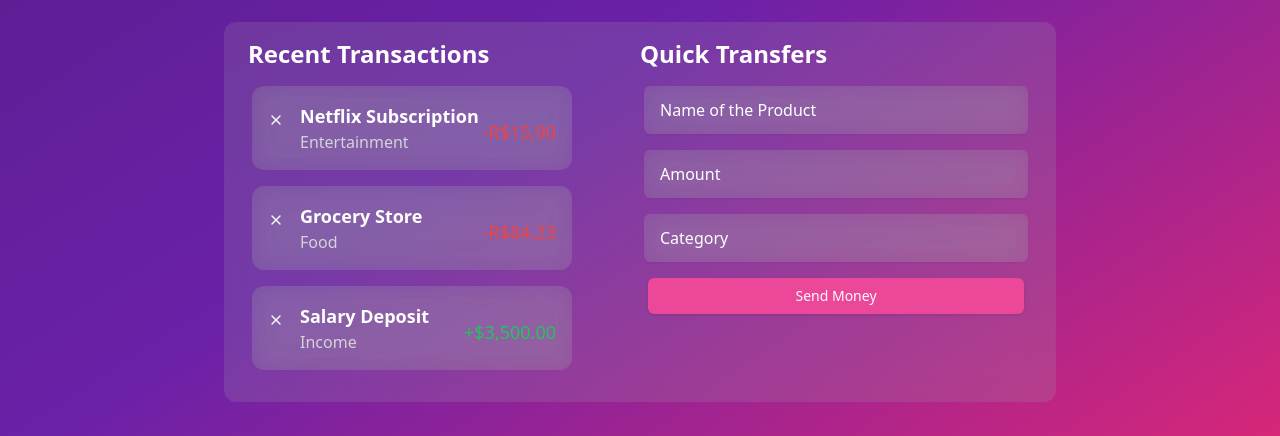
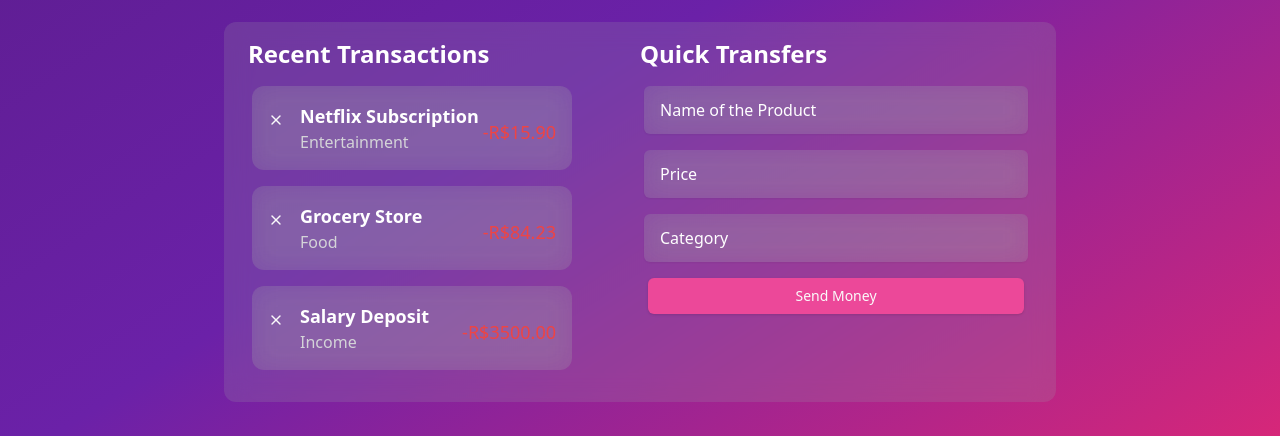
Before and after one commit to americanlucas/Lukament, a React (Vite) app: page /payments in a window 1280 px wide. Shown: the part 362-798 px from the top of the page. Built offline with nearby package versions, Linux system fonts and the light colour scheme.

Commit message:
Funcional Payment

```diff
--- a/src/components/Payments/Main/index.tsx
+++ b/src/components/Payments/Main/index.tsx
@@ -1,14 +1,38 @@
 import { Button } from "@/components/ui/button";
 import { Input } from "@/components/ui/input";
 import { X } from "lucide-react";
+import { useState } from "react";
 
-const Saldo = () => {
-  return 1000; // or any other numeric value
+interface Product {
+  id: number;
+  name: string;
+  price: number;
+  category: string;
 }
 
 
-{Saldo() < 0 ? <p className="text-red-500">{Saldo()}</p> : <p className="text-green-500">{Saldo()}</p>}
 export const Main = () => {
+
+  const [products, setProducts] = useState<Product[]>([
+    {id: 1, name: "Netflix Subscription", price: 15.90, category: "Entertainment" },
+    {id: 2, name: "Grocery Store", price: 84.23, category: "Food" },
+    {id: 3, name: "Salary Deposit", price: 3500, category: "Income" },
+  ]);
+
+  const handleAddProduct = () => {
+    const name = document.getElementById("name") as HTMLInputElement;
+    const price = document.getElementById("price") as HTMLInputElement;
+    const category = document.getElementById("category") as HTMLInputElement;
+    const newProduct = { id: products.length + 1, name: name.value, price: parseFloat(price.value), category: category.value };
+    setProducts([...products, newProduct]);
+  };
+
+  const handleDeleteProduct = (id: number) => {
+    setProducts(products.filter((product) => product.id !== id));
+  };
+
+  console.log(products);
+
   return (
     <>
       <main className="flex flex-col items-center align-center justify-center">
@@ -26,47 +50,31 @@ export const Main = () => {
         <div className="flex flex-row bg-zinc-400 rounded-xl mb-12 py-4 px-6 bg-clip-padding backdrop-filter backdrop-blur-md bg-opacity-20 w-[832px] h-fit ">
             <div className="w-[416px]">
                 <h1 className="text-2xl font-bold text-white">Recent Transactions</h1>
-                <div>
-                    <div className="text-white flex flex-row space-x-4 bg-zinc-400 rounded-xl mx-1 my-4 p-4 bg-clip-padding backdrop-filter backdrop-blur-md bg-opacity-20 w-[320px] h-fit ">
-                        <Button className="bg-transparent shadow-none p-0 hover:bg-transparent">
-                            <X/>
-                        </Button>
-                        <div>
-                            <h2 className="text-lg font-semibold">Netflix Subscription</h2>
-                            <p className="text-zinc-300">Entertainment</p>
-                        </div>
-                        <p className="text-red-500 absolute right-4 top-8 text-lg">-R$15,90</p>
-                    </div>
-                    <div className="text-white flex flex-row space-x-4 bg-zinc-400 rounded-xl mx-1 my-4 p-4 bg-clip-padding backdrop-filter backdrop-blur-md bg-opacity-20 w-[320px] h-fit">
-                        <Button className="bg-transparent shadow-none p-0 hover:bg-transparent">
-                            <X/>
-                        </Button>
-                        <div>
-                            <h2 className="text-lg font-semibold">Grocery Store</h2>
-                            <p className="text-zinc-300">Food</p>
-                        </div>
-                        <p className="text-red-500 absolute right-4 top-8 text-lg">-R$84.23</p>
-                    </div>
-                    <div className="text-white flex flex-row space-x-4 bg-zinc-400 rounded-xl mx-1 my-4 p-4 bg-clip-padding backdrop-filter backdrop-blur-md bg-opacity-20 w-[320px] h-fit">
-                        <Button className="bg-transparent shadow-none p-0 hover:bg-transparent">
-                            <X/>
-                        </Button>
-                        <div>
-                            <h2 className="text-lg font-semibold">Salary Deposit</h2>
-                            <p className="text-zinc-300">Income</p>
-                        </div>
-                        <p className="text-green-500 absolute right-4 top-8 text-lg">+$3,500.00</p>
-                    </div>
+                <div className="max-h-96 overflow-y-auto">
+                  {products.map((product) => {
+                      return (
+                          <div className="text-white flex flex-row space-x-4 bg-zinc-400 rounded-xl mx-1 my-4 p-4 bg-clip-padding backdrop-filter backdrop-blur-md bg-opacity-20 w-[320px] h-fit">
+                              <Button onClick={() => handleDeleteProduct(product.id)} className="bg-transparent shadow-none p-0 hover:bg-transparent">
+                                  <X/>
+                              </Button>
+                              <div>
+                                  <h2 className="text-lg font-semibold">{product.name}</h2>
+                                  <p className="text-zinc-300">{product.category}</p>
+                              </div>
+                              <p className="text-red-500 absolute right-4 top-8 text-lg">-R${product.price.toFixed(2)}</p>
+                          </div>
+                      )
+                  })}
                 </div>
             </div>
             <div className="flex flex-col w-[416px]">
                 <h1 className="text-2xl font-bold text-white">Quick Transfers</h1>
                 <div className="mx-1 my-4 space-y-4">
-                    <Input className="placeholder:text-white placeholder:text-[16px] py-6 px-4 border-none bg-zinc-400 bg-clip-padding backdrop-blur-md backdrop-filter bg-opacity-20" placeholder="Name of the Product"/>
-                    <Input type="number" className="placeholder:text-white placeholder:text-[16px] py-6 px-4 border-none bg-zinc-400 bg-clip-padding backdrop-blur-md backdrop-filter bg-opacity-20" placeholder="Amount"/>
-                    <Input className="placeholder:text-white placeholder:text-[16px] py-6 px-4 border-none bg-zinc-400 bg-clip-padding backdrop-blur-md backdrop-filter bg-opacity-20" placeholder="Category"/>
+                    <Input id="name" className="placeholder:text-white placeholder:text-[16px] py-6 px-4 border-none bg-zinc-400 bg-clip-padding backdrop-blur-md backdrop-filter bg-opacity-20" placeholder="Name of the Product"/>
+                    <Input id="price" type="number" className="placeholder:text-white placeholder:text-[16px] py-6 px-4 border-none bg-zinc-400 bg-clip-padding backdrop-blur-md backdrop-filter bg-opacity-20" placeholder="Price"/>
+                    <Input id="category" className="placeholder:text-white placeholder:text-[16px] py-6 px-4 border-none bg-zinc-400 bg-clip-padding backdrop-blur-md backdrop-filter bg-opacity-20" placeholder="Category"/>
                 </div>
-                <Button className="mx-2 bg-pink-500 hover:bg-pink-600">Send Money</Button>
+                <Button onClick={handleAddProduct} className="mx-2 bg-pink-500 hover:bg-pink-600">Send Money</Button>
             </div>
         </div>
       </main>
```
